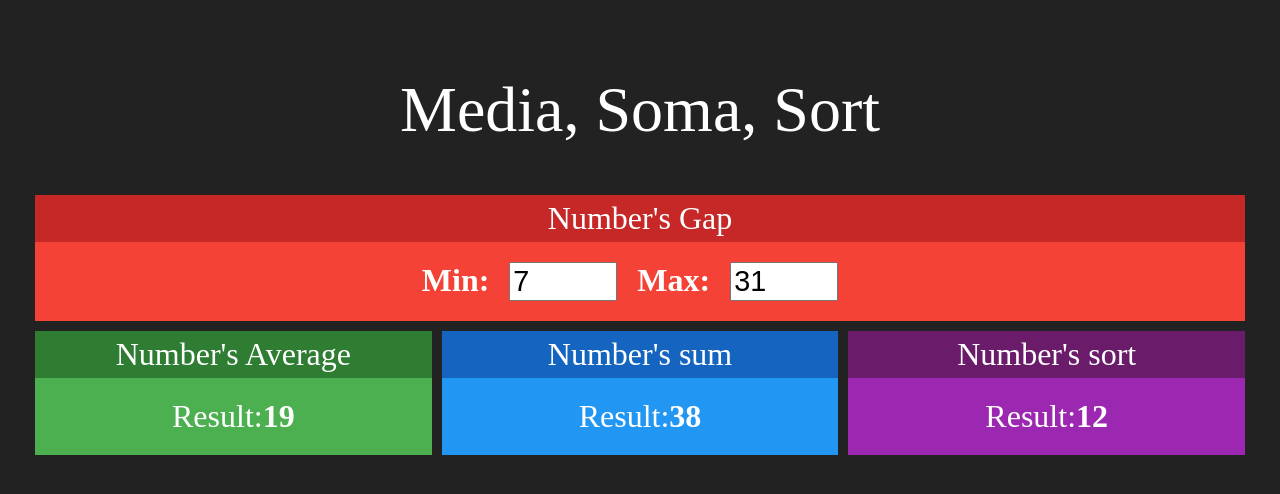
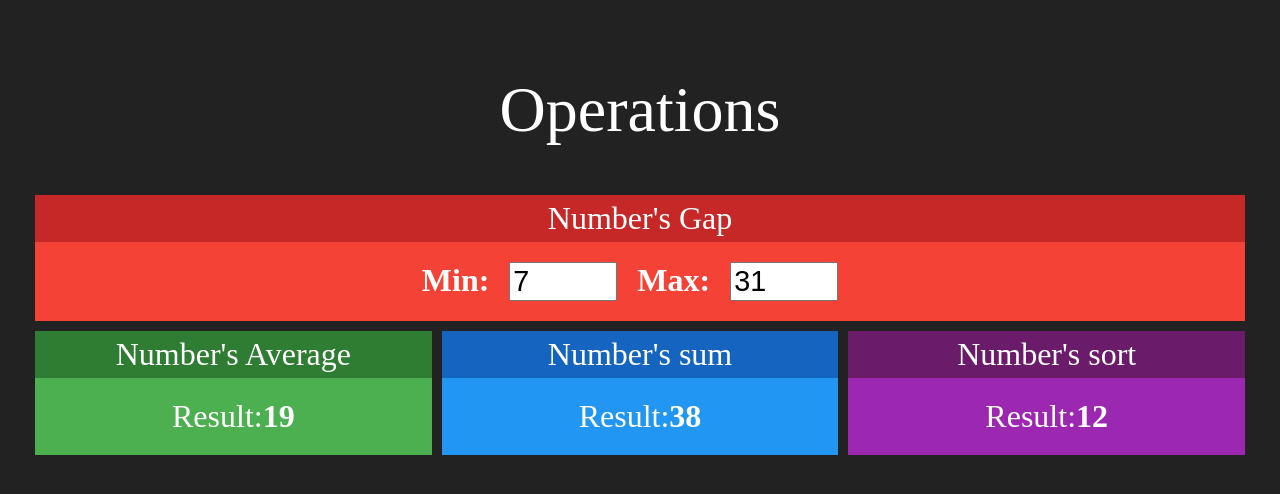
Before and after one commit to thiagomoyses/media-soma-sort, a React (Create React App) app: page / in a window 1280 px wide. Shown: the top 494 px of the page. Built offline with nearby package versions, Linux system fonts and the light colour scheme.

Commit message:
deleting useless things

```diff
--- a/src/App.js
+++ b/src/App.js
@@ -4,7 +4,7 @@ import Components from './components/index';
 function App() {
   return (
     <div className="App">
-      <h1>Media, Soma, Sort</h1>
+      <h1>Operations</h1>
       <div className="row">
         <Components.Gap />
       </div>
```
Also changed, not shown: src/logo.svg (deleted), 1 other file (tests, documents, lock files or other folders).
